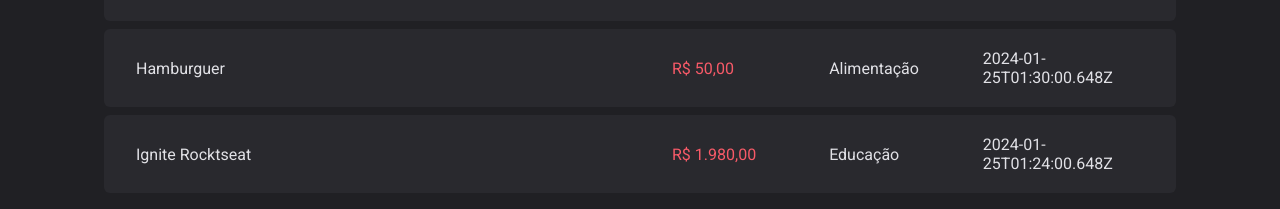
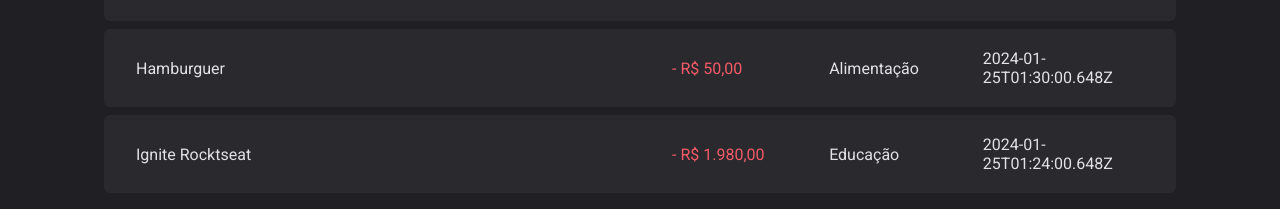
Before and after one commit to joeyanovich/dt-money, a React (Vite) app: page / in a window 1280 px wide. Shown: the part 487-696 px from the top of the page. Built offline with nearby package versions, Linux system fonts and the light colour scheme; data requests are answered from the project's data file.

Commit message:
style: put a minus sign for outcome

```diff
--- a/src/pages/Transactions/index.tsx
+++ b/src/pages/Transactions/index.tsx
@@ -23,6 +23,7 @@ export function TransactionsPage() {
                   <td width="50%">{transaction.description}</td>
                   <td>
                     <PriceHighLight variant={transaction.type}>
+                      {transaction.type === 'outcome' && '- '}
                       {priceFormatter.format(transaction.price)}
                     </PriceHighLight>
                   </td>
```
